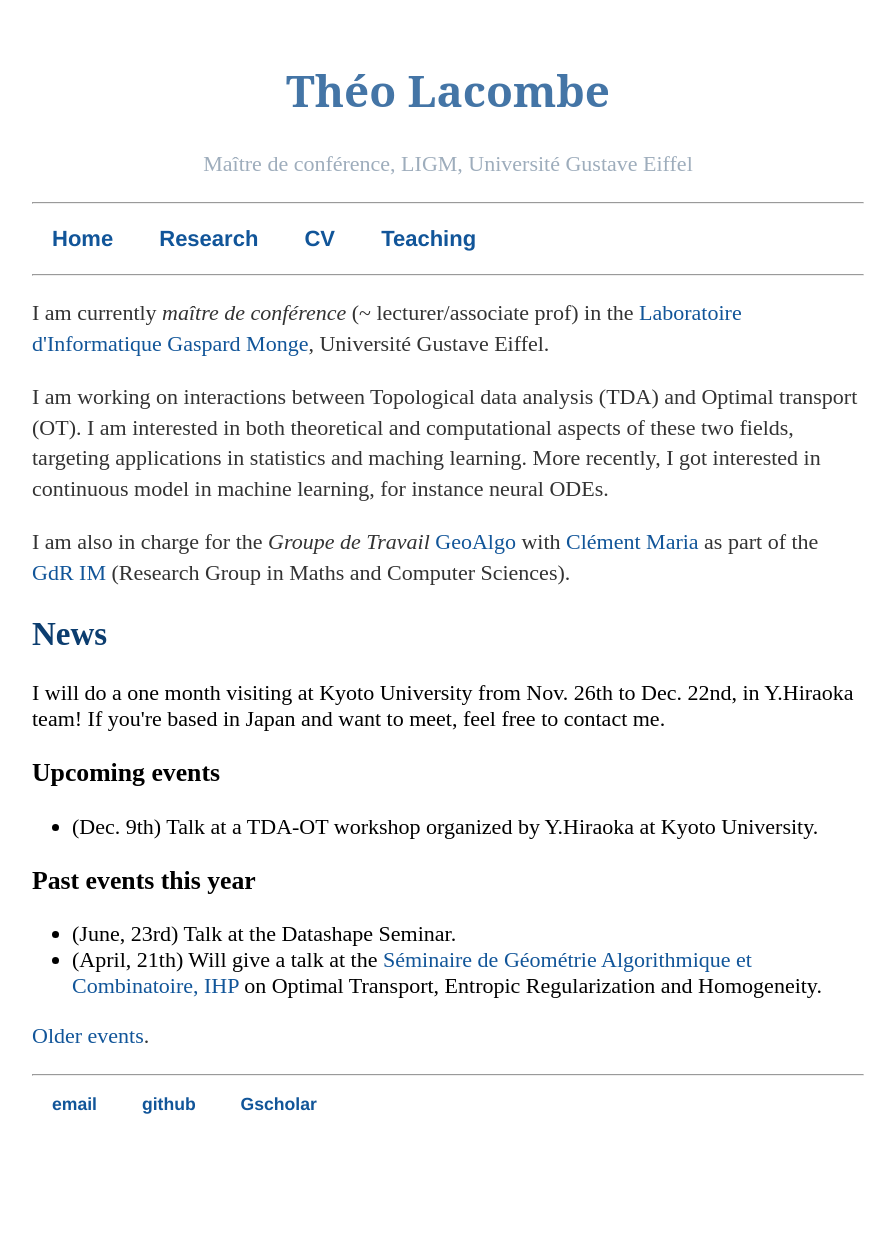
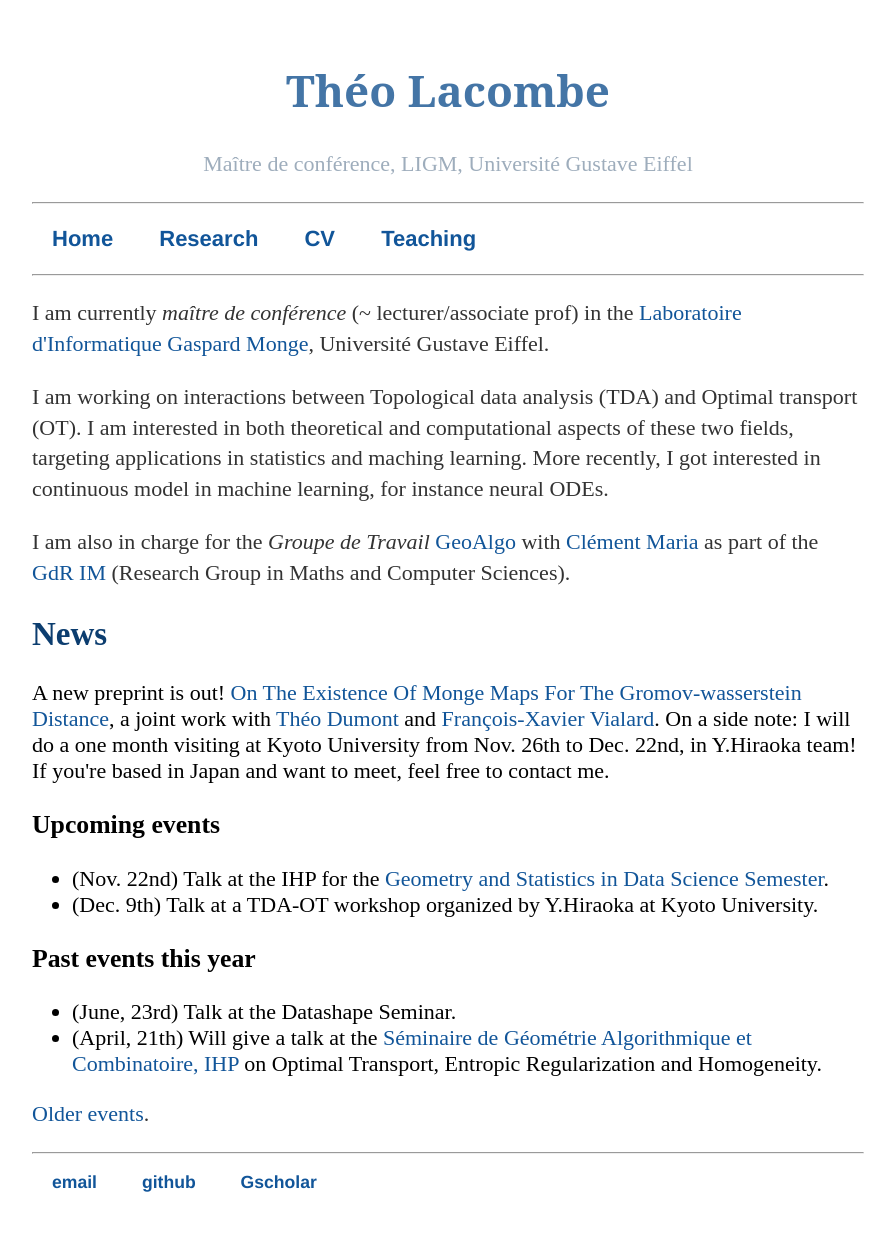
Before and after one commit to tlacombe/tlacombe.github.io, a Jekyll site: the page built from index.html, in a window 1280 px wide. Shown: the whole page, without its empty margins (192-1087 px from the left). Built offline with Jekyll 4.4.1, drawn with Linux system fonts in a browser that asks for light colours; before the commit the page ends 1175 px from its top, so only the background shows below that.

Commit message:
update news preprint

```diff
--- a/index.html
+++ b/index.html
@@ -11,11 +11,14 @@ title: Théo Lacombe's webpage
 	<p>I am also in charge for the <i>Groupe de Travail</i> <a href="https://www.gdr-im.fr/les-gt/gt-geoalgo/">GeoAlgo</a> with <a href="https://www-sop.inria.fr/members/Clement.Maria/">Clément Maria</a> as part of the <a href="https://www.gdr-im.fr/">GdR IM</a> (Research Group in Maths and Computer Sciences).
 
     <h2> News </h2>
-    	I will do a one month visiting at Kyoto University from Nov. 26th to Dec. 22nd, in Y.Hiraoka team! If you're based in Japan and want to meet, feel free to contact me.
+        A new preprint is out! <a href='https://arxiv.org/abs/2210.11945'>On The Existence Of Monge Maps For The Gromov-wasserstein Distance</a>, a joint work with <a href='https://theodumont.github.io/'>Théo Dumont</a> and <a href='http://angkor.univ-mlv.fr/~vialard/'>François-Xavier Vialard</a>.
+
+    	On a side note: I will do a one month visiting at Kyoto University from Nov. 26th to Dec. 22nd, in Y.Hiraoka team! If you're based in Japan and want to meet, feel free to contact me.
 
 
 	<h3> Upcoming events</h3>
 	<ul>
+		<li>(Nov. 22nd) Talk at the IHP for the <a href='https://indico.math.cnrs.fr/event/6590/timetable/#20220905.detailed'>Geometry and Statistics in Data Science Semester</a>.</li>
 		<li>(Dec. 9th) Talk at a TDA-OT workshop organized by Y.Hiraoka at Kyoto University.</li>
 	</ul>
 
```
